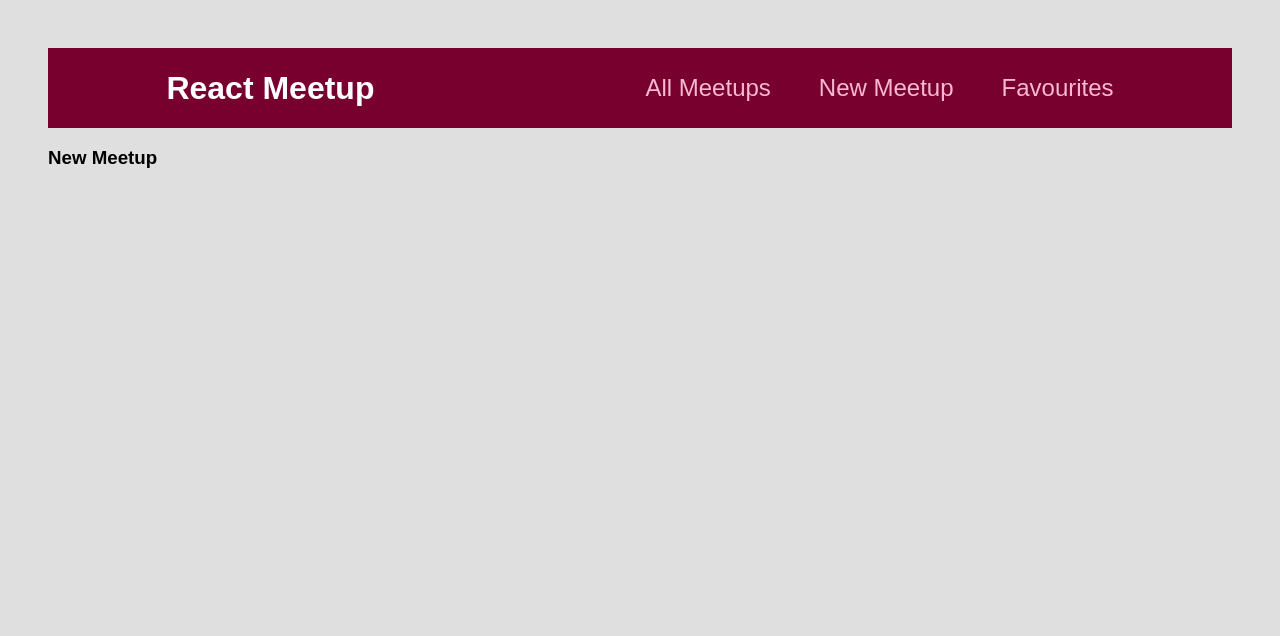
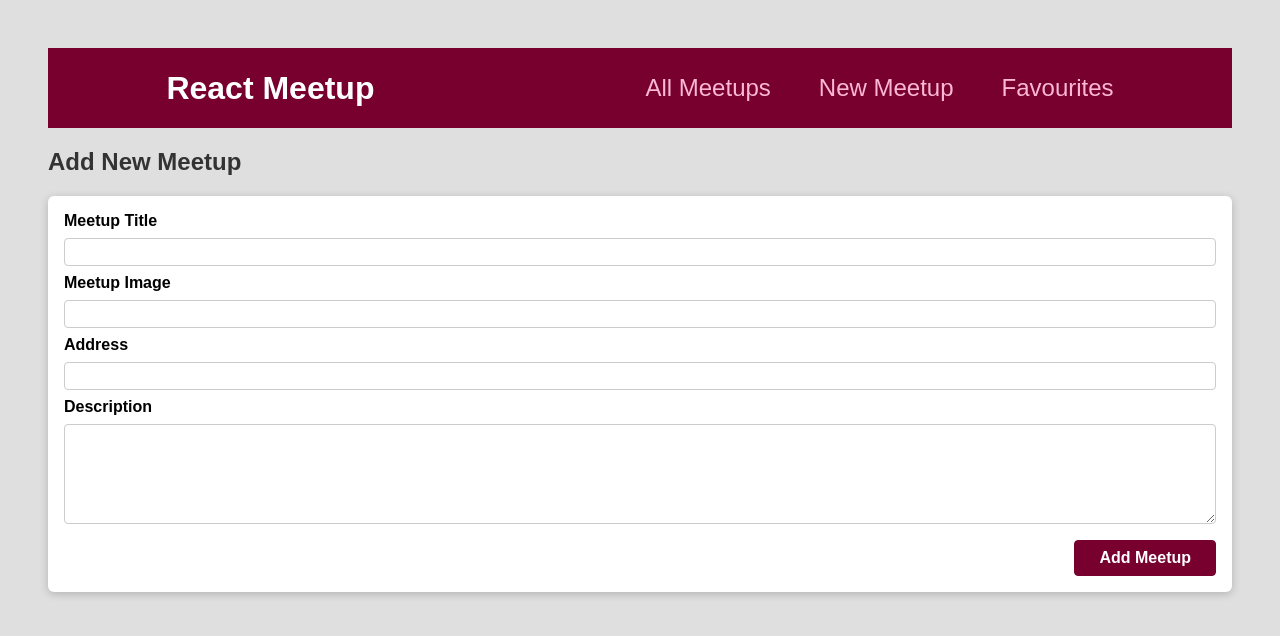
Before and after one commit to Sandaru95/React-Web-1, a React (Create React App) app in the folder app/: page /new-meetup in a window 1280 px wide. Shown: the top 636 px of the page. Built offline with nearby package versions, Linux system fonts and the light colour scheme.

Commit message:
FormAdded

```diff
--- /dev/null
+++ b/app/src/components/meetups/NewMeetupForm.jsx
@@ -0,0 +1,82 @@
+import React, { Component, useRef } from "react";
+import Card from "../ui/Card";
+import classes from "./NewMeetupForm.module.css";
+
+class NewMeetupForm extends React.Component {
+    titleInputRef = React.createRef();
+    imageInputRef = React.createRef();
+    addressInputRef = React.createRef();
+    descriptionRef = React.createRef();
+
+    submitHandler = (event) => {
+        event.preventDefault();
+
+        const enteredTitle = this.titleInputRef.current.value;
+        const enteredImage = this.imageInputRef.current.value;
+        const enteredAddress = this.addressInputRef.current.value;
+        const enteredDescription = this.descriptionRef.current.value;
+
+        const meetupData = {
+            title: enteredTitle,
+            image: enteredImage,
+            address: enteredAddress,
+            description: enteredDescription,
+        };
+
+        this.props.addMeetupHandler(meetupData);
+    };
+    render() {
+        return (
+            <Card>
+                <form
+                    className={classes.form}
+                    onSubmit={(event) => {
+                        this.submitHandler(event);
+                    }}
+                >
+                    <div className={classes.control}>
+                        <label htmlFor="title">Meetup Title</label>
+                        <input
+                            type="text"
+                            id="title"
+                            ref={this.titleInputRef}
+                            required
+                        />
+                    </div>
+                    <div className={classes.control}>
+                        <label htmlFor="image">Meetup Image</label>
+                        <input
+                            type="url"
+                            id="image"
+                            ref={this.imageInputRef}
+                            required
+                        />
+                    </div>
+                    <div className={classes.control}>
+                        <label htmlFor="address">Address</label>
+                        <input
+                            type="text"
+                            id="address"
+                            ref={this.addressInputRef}
+                            required
+                        />
+                    </div>
+                    <div className={classes.control}>
+                        <label htmlFor="description">Description</label>
+                        <textarea
+                            id="description"
+                            rows="5"
+                            ref={this.descriptionRef}
+                            required
+                        ></textarea>
+                    </div>
+                    <div className={classes.actions}>
+                        <button>Add Meetup</button>
+                    </div>
+                </form>
+            </Card>
+        );
+    }
+}
+
+export default NewMeetupForm;
--- /dev/null
+++ b/app/src/components/meetups/NewMeetupForm.module.css
@@ -0,0 +1,45 @@
+.form {
+    padding: 1rem;
+}
+
+.control {
+    margin-bottom: 0.5rem;
+}
+
+.control label {
+    display: block;
+    font-weight: bold;
+    margin-bottom: 0.5rem;
+}
+
+.control input,
+.control textarea {
+    display: block;
+    font: inherit;
+    border-radius: 4px;
+    border: 1px solid #ccc;
+    padding: 0.25rem;
+    width: 100%;
+}
+
+.actions {
+    margin-top: 1rem;
+    text-align: right;
+}
+
+.actions button {
+    font: inherit;
+    cursor: pointer;
+    background-color: #77002e;
+    color: white;
+    padding: 0.5rem 1.5rem;
+    border: 1px solid #77002e;
+    border-radius: 4px;
+    font-weight: bold;
+}
+
+.actions button:hover,
+.actions button:active {
+    background-color: #a50e48;
+    border-color: #a50e48;
+}
--- a/app/src/pages/NewMeetup.jsx
+++ b/app/src/pages/NewMeetup.jsx
@@ -1,10 +1,25 @@
 import React, { Component } from "react";
+import NewMeetupForm from "../components/meetups/NewMeetupForm";
+
 class NewMeetupPage extends React.Component {
+    addMeetupHandler = (meetupData) => {
+        fetch(
+            "https://react-web-1-1756d-default-rtdb.asia-southeast1.firebasedatabase.app/meetups.json",
+            {
+                method: "POST",
+                body: JSON.stringify(meetupData),
+                headers: {
+                    "Content-Type": "application/json",
+                },
+            }
+        ).then(() => (window.location.href = "/"));
+    };
     render() {
         return (
-            <div>
-                <h3>New Meetup</h3>
-            </div>
+            <section>
+                <h1>Add New Meetup</h1>
+                <NewMeetupForm addMeetupHandler={this.addMeetupHandler} />
+            </section>
         );
     }
 }
```
Also changed, not shown: 1 other file (tests, documents, lock files or other folders).
